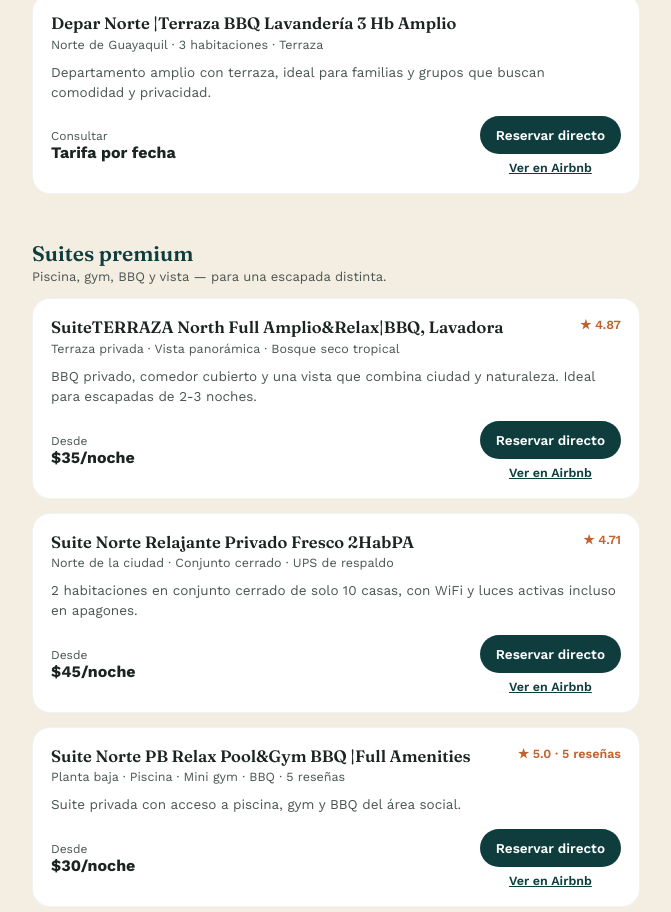
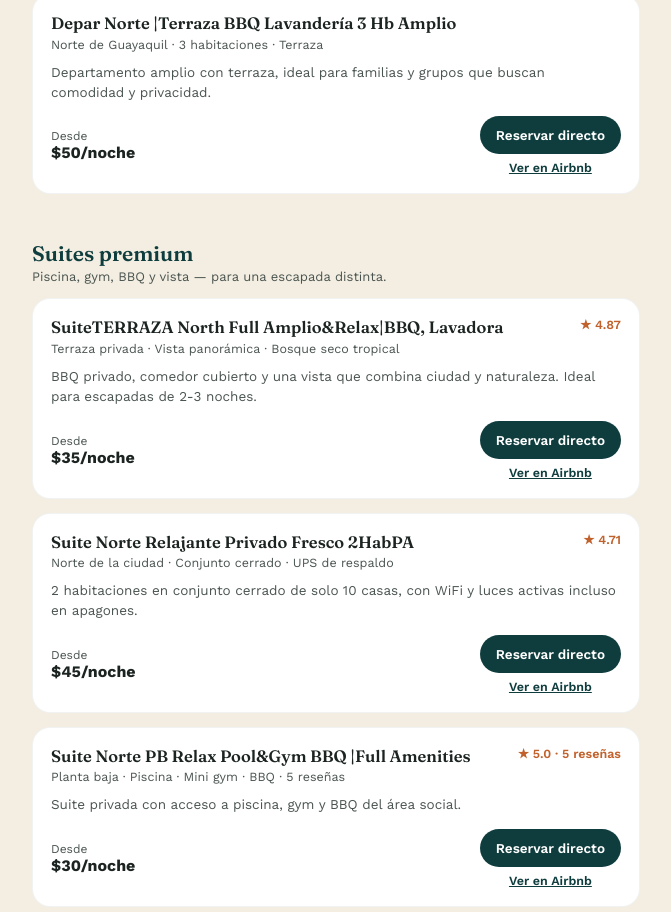
Before and after one commit to LUIV26/FLY-ALOJAMIENTOS, a plain HTML site: page reservar.html in a window 1280 px wide. Shown: the part 2300-3212 px from the top of the page, without its empty margins (304-975 px from the left). Drawn offline with nearby package versions, Linux system fonts and the light colour scheme.

Commit message:
Actualizar tarifa desde del alojamiento Depar Norte Terraza

```diff
--- a/reservar.html
+++ b/reservar.html
@@ -142,7 +142,7 @@ footer .wa{display:inline-flex;margin-top:14px;background:var(--gua);color:var(-
   <div class="card-top"><div><h3>Depar Norte |Terraza BBQ Lavandería 3 Hb Amplio</h3><div class="meta">Norte de Guayaquil · 3 habitaciones · Terraza</div></div></div>
   <p class="desc">Departamento amplio con terraza, ideal para familias y grupos que buscan comodidad y privacidad.</p>
   <div class="card-footer">
-    <div class="price-from">Consultar<br><b>Tarifa por fecha</b></div>
+    <div class="price-from">Desde<br><b>$50/noche</b></div>
     <div class="btns">
       <a class="btn book" href="#" data-name="Depar Norte |Terraza BBQ Lavandería 3 Hb Amplio" target="_blank" rel="noopener">Reservar directo</a>
       <a class="lnk" href="https://airbnb.com/h/s1depterraza3habrelaj" target="_blank" rel="noopener">Ver en Airbnb</a>
```
